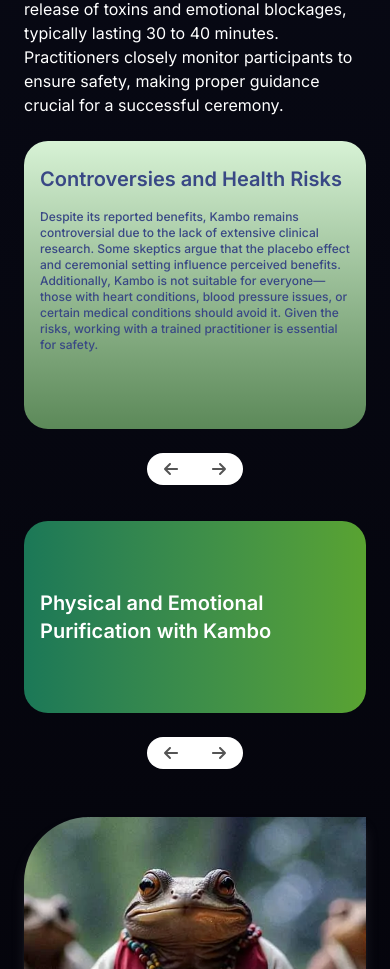
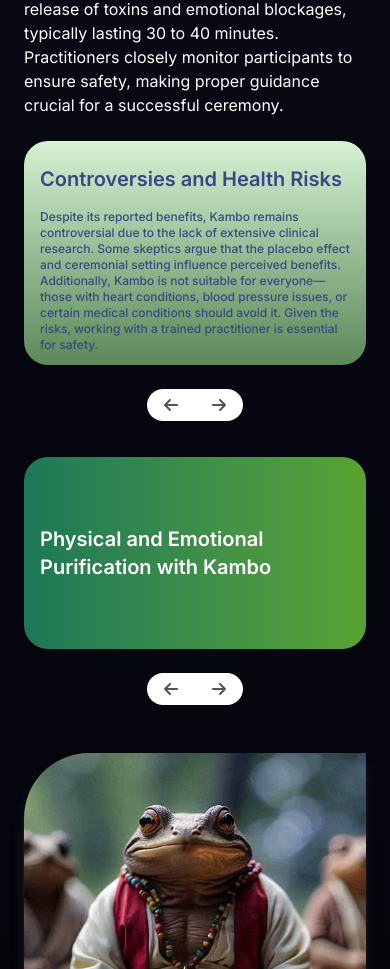
Before and after one commit to htetaungkhant/enrique-website-frontend, a Next.js app: page /kambo in a window 390 px wide. Shown: the part 6071-7040 px from the top of the page. Built offline with nearby package versions, Linux system fonts and the light colour scheme.

Commit message:
updated the "Ayurveda" and "Kambo" pages by using "SwiperCardsRowSection" and "SwiperWrapper"

```diff
--- a/pages/kambo.js
+++ b/pages/kambo.js
@@ -10,6 +10,7 @@ import ListCard from "@/components/common/ListCard";
 import Footer from "@/components/common/Footer";
 import Card from "@/components/common/Card";
 import CustomSwiperNavigation from "@/components/common/CustomSwiperNavigation";
+import { SwiperCardsRowSection, SwiperWrapper } from "@/components/common/CardsRowSection";
 
 const listCardData = {
     title: "11 Essential Things to Know About a Kambo Ceremony",
@@ -82,6 +83,52 @@ const cardsGridSectionData = {
         },
     ],
     footer: 'Due to its intense effects, Kambo should only be taken under the guidance of an experienced practitioner, and participants are encouraged to consult a healthcare professional beforehand.'
+}
+
+const cardsRowSectionData1 = {
+    cardList: [
+        {
+            image: "/icon/kambo-icon-1.png",
+            title: 'Kambo’s Integration into Modern Healing',
+        },
+        {
+            image: "/icon/kambo-icon-1.png",
+            title: 'Scientific Insights: The Benefits of Kambo',
+        },
+        {
+            image: "/icon/kambo-icon-1.png",
+            title: 'The Non-Psychedelic Nature of Kambo',
+        },
+    ]
+}
+
+const cardsRowSectionData2 = {
+    title: 'Understanding the Effects of a Kambo Ritual',
+    description: 'Once applied, Kambo induces a rapid reaction, including increased heart rate, nausea, facial swelling, and a strong urge to purge. These effects are considered a release of toxins and emotional blockages, typically lasting 30 to 40 minutes. Practitioners closely monitor participants to ensure safety, making proper guidance crucial for a successful ceremony.',
+    cardList: [
+        {
+            title: 'Controversies and Health Risks',
+            description: "Despite its reported benefits, Kambo remains controversial due to the lack of extensive clinical research. Some skeptics argue that the placebo effect and ceremonial setting influence perceived benefits. Additionally, Kambo is not suitable for everyone—those with heart conditions, blood pressure issues, or certain medical conditions should avoid it. Given the risks, working with a trained practitioner is essential for safety.",
+        },
+        {
+            title: 'Enhancing a Bufo Ceremony with Kambo',
+            description: "Kambo serves as an excellent preparatory cleanse before engaging in other entheogenic experiences, such as Ayahuasca or Bufo. By detoxifying the body and clearing emotional blockages, Kambo helps individuals enter these profound spiritual experiences with greater clarity and openness. This preparation enhances the depth and effectiveness of the journey, allowing for a more meaningful and transformative experience.",
+        },
+    ]
+}
+
+const cardsRowSectionData3 = {
+    cardList: [
+        {
+            title: 'Physical and Emotional Purification with Kambo',
+        },
+        {
+            title: 'The Importance of Professional Guidance',
+        },
+        {
+            title: 'Kambo’s Legal and Regulatory Status',
+        },
+    ]
 }
 
 const KamboPage = () => {
@@ -173,122 +220,43 @@ const KamboPage = () => {
                 <p className="text-white inter-font"><Link href="https://amazonexplorer.com/culture-of-indigenous-matses-people-the-frog-medicine-kambo/" target="_blank" className="text-[#fef15c]">Kambo</Link> has been a sacred medicine among Amazonian tribes for generations. Traditionally, indigenous hunters used it to increase stamina, mental clarity, and physical strength by clearing ‘panema,’ or negative energy. More than just a detoxification ritual, Kambo symbolizes a deep connection between the tribe and the natural world, reflecting a holistic approach to health and spirituality.</p>
             </UniformInfoSection>
             <UPSection className="text-white inter-font flex flex-col gap-6">
-                <div className="relative">
-                    <Swiper
-                        modules={[Navigation, Pagination]}
-                        spaceBetween={20}
-                        slidesPerView={1}
+                <SwiperWrapper
                     breakpoints={{
                         768: {
                             slidesPerView: 3,
                         },
                     }}
-                        navigation={false}
-                        className="w-full h-full"
                 >
-                        <SwiperSlide>
+                    {
+                        cardsRowSectionData1.cardList.map((item, index) => (
+                            <SwiperSlide key={index}>
                                 <Card className="bg-radial-[at_50%_90%] from-[#35A92C] from-10%  to-[#76FBCB] to-90% h-48 md:h-60 lg:h-72 overflow-x-hidden">
                                     <div className="h-full flex flex-col gap-4 justify-between">
-                                    <Image src="/icon/kambo-icon-1.png" className="w-20 h-20 lg:w-28 lg:h-28 object-contain" width={120} height={120} alt="icon" />
-                                    <h2 className="font-semibold text-xl lg:text-2xl">Kambo’s Integration into Modern Healing</h2>
+                                        {item.image && <Image src={item.image} className="w-20 h-20 lg:w-28 lg:h-28 object-contain" width={120} height={120} alt="icon" />}
+                                        {item.title && <h2 className="font-semibold text-xl lg:text-2xl">{item.title}</h2>}
                                     </div>
                                 </Card>
                             </SwiperSlide>
-                        <SwiperSlide>
-                            <Card className="bg-radial-[at_50%_90%] from-[#35A92C] from-10%  to-[#76FBCB] to-90% h-48 md:h-60 lg:h-72 overflow-x-hidden">
-                                <div className="h-full flex flex-col gap-4 justify-between">
-                                    <Image src="/icon/kambo-icon-1.png" className="w-20 h-20 lg:w-28 lg:h-28 object-contain" width={120} height={120} alt="icon" />
-                                    <h2 className="font-semibold text-xl lg:text-2xl">Scientific Insights: The Benefits of Kambo</h2>
-                                </div>
-                            </Card>
-                        </SwiperSlide>
-                        <SwiperSlide>
-                            <Card className="bg-radial-[at_50%_90%] from-[#35A92C] from-10%  to-[#76FBCB] to-90% h-48 md:h-60 lg:h-72 overflow-x-hidden">
-                                <div className="h-full flex flex-col gap-4 justify-between">
-                                    <Image src="/icon/kambo-icon-1.png" className="w-20 h-20 lg:w-28 lg:h-28 object-contain" width={120} height={120} alt="icon" />
-                                    <h2 className="font-semibold text-xl lg:text-2xl">The Non-Psychedelic Nature of Kambo</h2>
-                                </div>
-                            </Card>
-                        </SwiperSlide>
-                        <CustomSwiperNavigation />
-                    </Swiper>
-                </div>
+                        ))
+                    }
+                </SwiperWrapper>
             </UPSection>
-            <UPSection className="text-white inter-font flex flex-col gap-6">
-                <h2 className="text-2xl font-medium lg:text-4xl">Understanding the Effects of a Kambo Ritual</h2>
-                <p>Once applied, Kambo induces a rapid reaction, including increased heart rate, nausea, facial swelling, and a strong urge to purge. These effects are considered a release of toxins and emotional blockages, typically lasting 30 to 40 minutes. Practitioners closely monitor participants to ensure safety, making proper guidance crucial for a successful ceremony.</p>
-                <div className="relative">
-                    <Swiper
-                        modules={[Navigation, Pagination]}
-                        spaceBetween={20}
-                        slidesPerView={1}
-                        breakpoints={{
-                            768: {
-                                slidesPerView: 2,
-                            },
-                        }}
-                        navigation={false}
-                        className="w-full h-full"
-                    >
-                        <SwiperSlide>
-                            <Card className="text-[#394885] h-72 overflow-x-hidden" >
-                                <div className="flex flex-col gap-4">
-                                    <h2 className="font-semibold text-xl lg:text-2xl">Controversies and Health Risks</h2>
-                                    <p className="text-xs md:text-sm font-medium">Despite its reported benefits, Kambo remains controversial due to the lack of extensive clinical research. Some skeptics argue that the placebo effect and ceremonial setting influence perceived benefits. Additionally, Kambo is not suitable for everyone—those with heart conditions, blood pressure issues, or certain medical conditions should avoid it. Given the risks, working with a trained practitioner is essential for safety.</p>
-                                </div>
-                            </Card>
-                        </SwiperSlide>
-                        <SwiperSlide>
-                            <Card className="text-[#394885] h-72 overflow-x-hidden">
-                                <div className="flex flex-col gap-4">
-                                    <h2 className="font-semibold text-xl lg:text-2xl">Enhancing a Bufo Ceremony with Kambo</h2>
-                                    <p className="text-xs md:text-sm font-medium">Kambo serves as an excellent preparatory cleanse before engaging in other entheogenic experiences, such as Ayahuasca or Bufo. By detoxifying the body and clearing emotional blockages, Kambo helps individuals enter these profound spiritual experiences with greater clarity and openness. This preparation enhances the depth and effectiveness of the journey, allowing for a more meaningful and transformative experience.</p>
-                                </div>
-                            </Card>
-                        </SwiperSlide>
-                        <CustomSwiperNavigation />
-                    </Swiper>
-                </div>
-            </UPSection>
-            <UPSection className="text-white inter-font flex flex-col gap-6 pt-3 lg:pt-6">
-                <div className="relative">
-                    <Swiper
-                        modules={[Navigation, Pagination]}
-                        spaceBetween={20}
-                        slidesPerView={1}
+            <SwiperCardsRowSection
+                title={cardsRowSectionData2.title}
+                description={cardsRowSectionData2.description}
+                cardList={cardsRowSectionData2.cardList}
+                twCardClassName="text-[#394885] h-56 md:h-64 lg:h-72 overflow-x-hidden"
+            />
+            <SwiperCardsRowSection
                 breakpoints={{
                     768: {
                         slidesPerView: 3,
                     },
                 }}
-                        navigation={false}
-                        className="w-full h-full"
-                    >
-                        <SwiperSlide>
-                            <Card className="bg-gradient-to-r from-[#1B7857] to-[#59A331] h-48 overflow-x-hidden">
-                                <div className="flex justify-center items-center h-full">
-                                    <h2 className="font-semibold text-xl lg:text-2xl">Physical and Emotional Purification with Kambo</h2>
-                                </div>
-                            </Card>
-                        </SwiperSlide>
-                        <SwiperSlide>
-                            <Card className="bg-gradient-to-r from-[#1B7857] to-[#59A331] h-48 overflow-x-hidden">
-                                <div className="flex justify-center items-center h-full">
-                                    <h2 className="font-semibold text-xl lg:text-2xl">The Importance of Professional Guidance</h2>
-                                </div>
-                            </Card>
-                        </SwiperSlide>
-                        <SwiperSlide>
-                            <Card className="bg-gradient-to-r from-[#1B7857] to-[#59A331] h-48 overflow-x-hidden">
-                                <div className="flex justify-center items-center h-full">
-                                    <h2 className="font-semibold text-xl lg:text-2xl">Kambo’s Legal and Regulatory Status</h2>
-                                </div>
-                            </Card>
-                        </SwiperSlide>
-                        <CustomSwiperNavigation />
-                    </Swiper>
-                </div>
-            </UPSection>
+                cardList={cardsRowSectionData3.cardList}
+                twCardClassName="bg-gradient-to-r from-[#1B7857] to-[#59A331] h-48 justify-center overflow-x-hidden"
+                className="text-white inter-font flex flex-col gap-6 pt-3 lg:pt-6"
+            />
             <UniformInfoSection image="/image/OtherSomaticPractices.png">
                 <h2 className="text-white text-2xl inter-font font-medium lg:text-3xl xl:text-4xl">Experiencing Kambo with Arise Retreats</h2>
                 <p className="text-white inter-font">Rooted in Amazonian tradition, Kambo has been used for centuries as a sacred healing tool. While it offers numerous benefits, it is not a casual practice and requires preparation and professional supervision. At Arise Retreats, we provide a safe and supportive environment for experiencing Kambo under the guidance of experienced practitioners. Our ceremonies emphasize respect for the tradition, participant safety, and the full potential of Kambo as a transformative healing experience.</p>
```
Also changed, not shown: pages/ayurveda.js (+28 -6 lines). Lines whose indentation alone changed are shown as unchanged.
